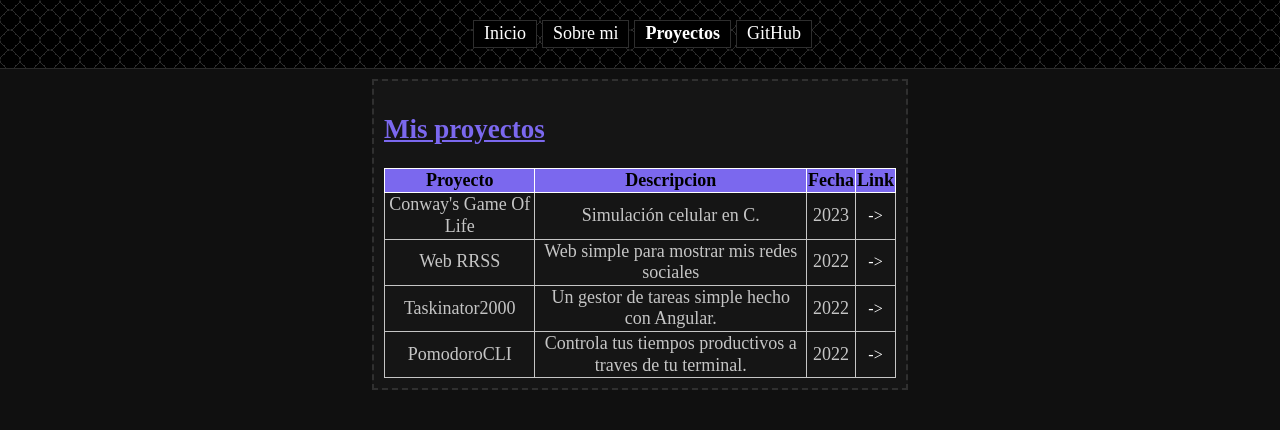
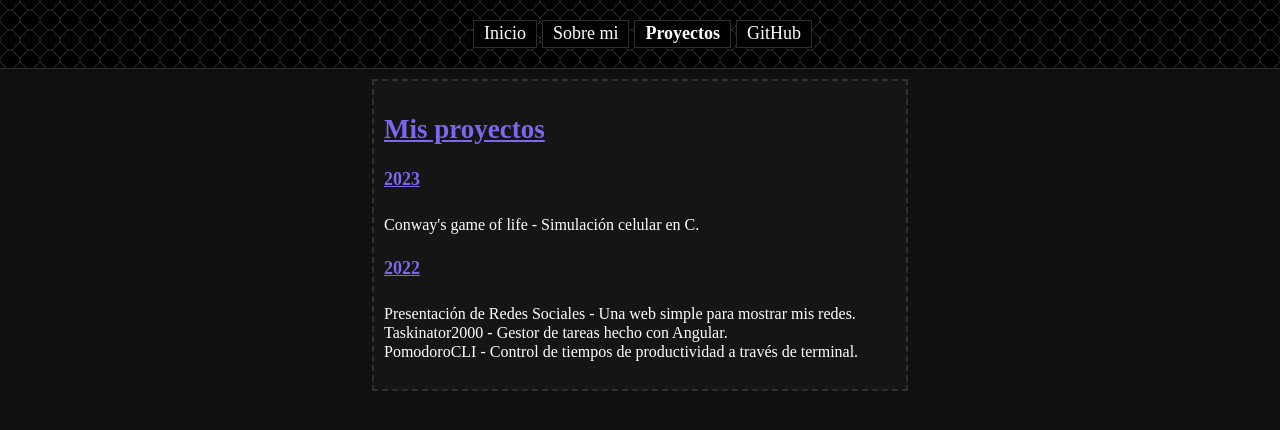
Before and after one commit to GuillemMV/guillemmv.github.io, an Astro site: page /projects in a window 1280 px wide. Built offline with nearby package versions, Linux system fonts and the light colour scheme; Astro itself is replaced by a stand-in of ours.

Commit message:
Changed Global.css, Projects page.

```diff
--- a/src/layouts/BlogPost.astro
+++ b/src/layouts/BlogPost.astro
@@ -1,7 +1,6 @@
 ---
 import BaseHead from '../components/BaseHead.astro';
 import Header from '../components/Header.astro';
-import Footer from '../components/Footer.astro';
 
 export interface Props {
 	content: {
--- a/src/pages/index.astro
+++ b/src/pages/index.astro
@@ -1,7 +1,6 @@
 ---
 import BaseHead from '../components/BaseHead.astro';
 import Header from '../components/Header.astro';
-import Footer from '../components/Footer.astro';
 import { SITE_TITLE, SITE_DESCRIPTION } from '../config';
 
 // Use Astro.glob() to fetch all posts, and then sort them by date.
--- a/src/pages/projects.astro
+++ b/src/pages/projects.astro
@@ -1,7 +1,6 @@
 ---
 import BaseHead from '../components/BaseHead.astro';
 import Header from '../components/Header.astro';
-import Footer from '../components/Footer.astro';
 import { SITE_TITLE, SITE_DESCRIPTION } from '../config';
 ---
 
@@ -11,7 +10,6 @@ import { SITE_TITLE, SITE_DESCRIPTION } from '../config';
 		<BaseHead title={SITE_TITLE} description={SITE_DESCRIPTION} />
 		<style>
 			ul {
-				list-style-type: none;
 				padding: unset;
 			}
 			ul li {
@@ -22,7 +20,6 @@ import { SITE_TITLE, SITE_DESCRIPTION } from '../config';
 				color: rgb(216, 216, 216);
 			}
 			ul li a:visited {
-				color:
 			}
 		</style>
 	</head>
@@ -31,13 +28,16 @@ import { SITE_TITLE, SITE_DESCRIPTION } from '../config';
 		<main>
 			<section>
 				<h2>Mis proyectos</h2>
-				<table>
-					<tr><th>Proyecto</th><th>Descripcion</th><th>Fecha</th><th>Link</th></tr>
-					<tr><td>Conway's Game Of Life</td><td>Simulación celular en C.</td><td>2023</td><td><a href="https://github.com/guillemmv/game-of-life-c/">-></a></td></tr>
-					<tr><td>Web RRSS</td><td>Web simple para mostrar mis redes sociales</td><td>2022</td><td><a href="https://github.com/guillemmv/links-rss/">-></a></td></tr>
-					<tr><td>Taskinator2000</td><td>Un gestor de tareas simple hecho con Angular.</td><td>2022</td><td><a href="https://github.com/guillemmv/taskinator2000/">-></a></td></tr>
-					<tr><td>PomodoroCLI</td><td>Controla tus tiempos productivos a traves de tu terminal.</td><td>2022</td><td><a href="https://github.com/guillemmv/clipomodoro/">-></a></td></tr>
-				</table>
+				<h4>2023</h4>
+				<ul>
+					<li><a href="https://github.com/guillemmv/game-of-life-c/">Conway's game of life - Simulación celular en C.</a></li>
+				</ul>
+				<h4>2022</h4>
+				<ul>
+					<li><a href="https://github.com/guillemmv/links-rss/">Presentación de Redes Sociales - Una web simple para mostrar mis redes.</a></li>
+					<li><a href="https://github.com/guillemmv/taskinator2000/">Taskinator2000 - Gestor de tareas hecho con Angular.</a></li>
+					<li><a href="https://github.com/guillemmv/clipomodoro/">PomodoroCLI - Control de tiempos de productividad a través de terminal.</a></li>
+				</ul>
 			</section>
 		</main>
 	</body>
--- a/src/styles/global.css
+++ b/src/styles/global.css
@@ -12,6 +12,7 @@ main{
 	margin-left: auto;
 	margin-right: auto;
 	margin-top: 10px;
+	margin-bottom: 10px;
 	padding: 10px;
 	border: 2px dashed #303030;
 	background-color: #151515;
```
Also changed, not shown: public/favicon-32x32.png (deleted).
